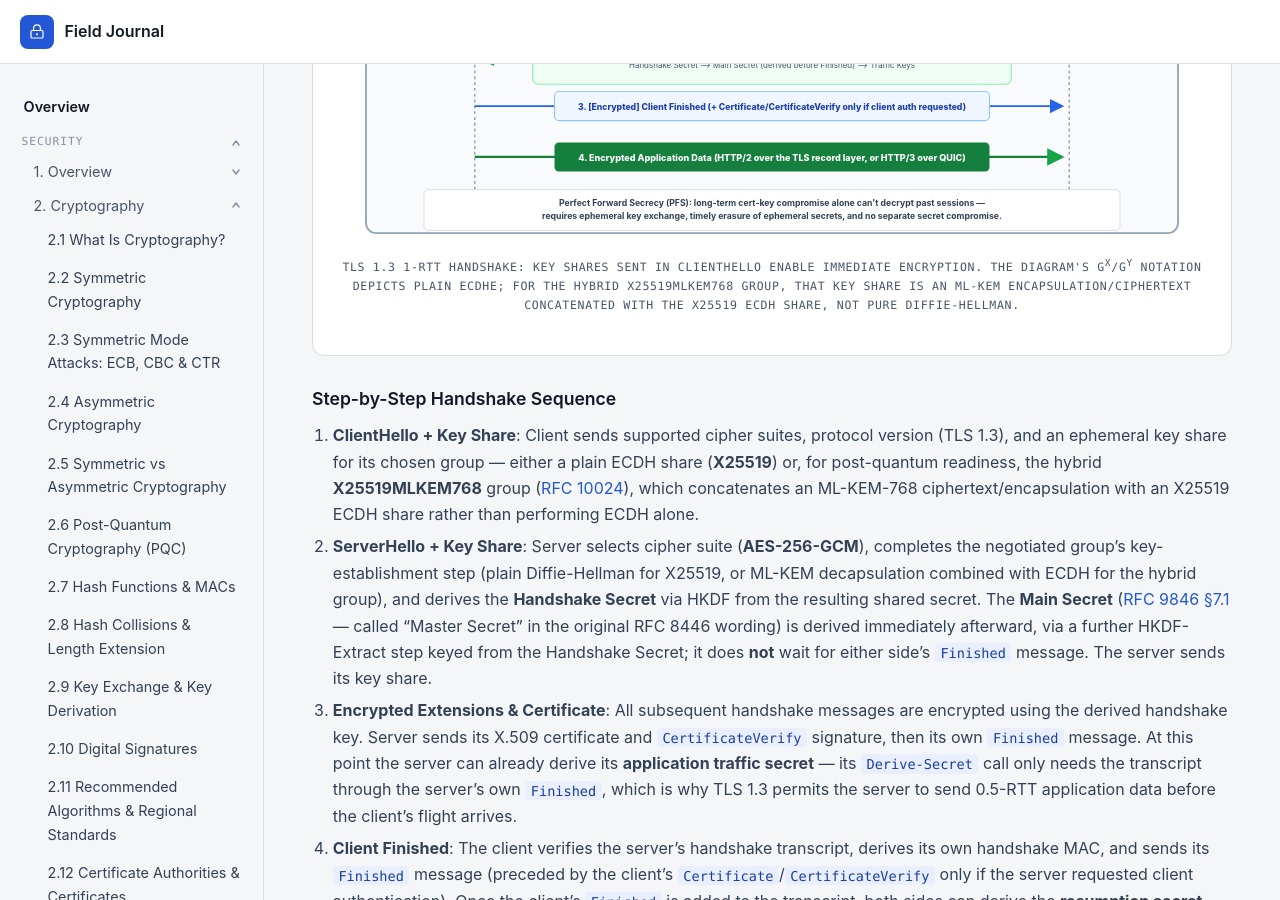
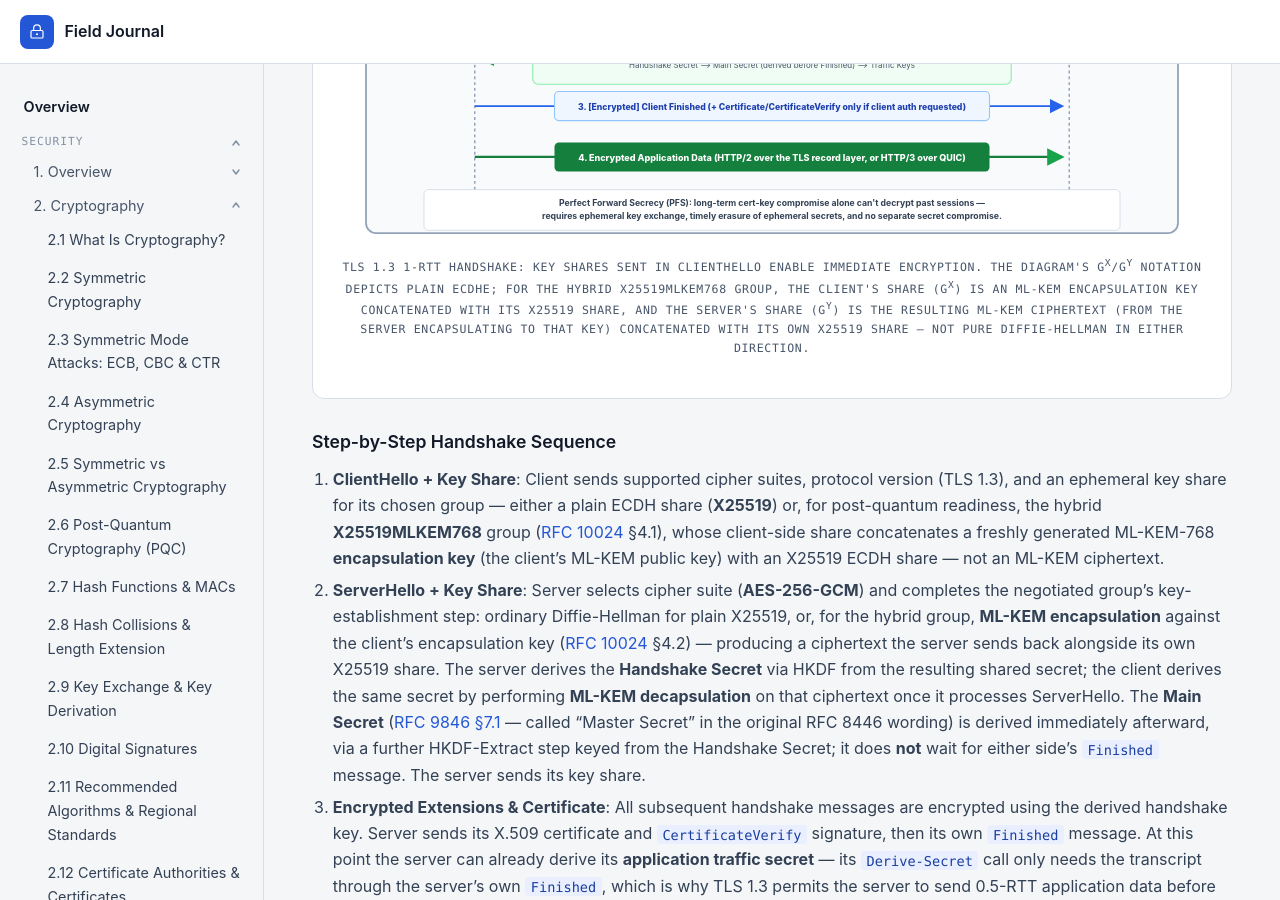
Before and after one commit to llody9977/journal, a Jekyll site: the page built from topics/tls-ssl-handshake.md, in a window 1280 px wide and 900 px high, scrolled down 796 px. Built offline with Jekyll 4.4.1, drawn with Linux system fonts in a browser that asks for light colours.

Commit message:
Fix reversed ML-KEM encapsulation/decapsulation direction in TLS hybrid key exchange
The client sends its ML-KEM encapsulation key (public key), not a ciphertext; the server encapsulates against it and returns the ciphertext; the client decapsulates. My prior fix had this backwards. Verified against the live RFC 10024 text (sections 4.1-4.2) before correcting the handshake steps and diagram caption. Also fixes the BLS signatures reference label from 'IETF CFRG Draft' to 'IRTF/CFRG Internet-Draft' since CFRG operates under the IRTF stream, not IETF.

```diff
--- a/topics/tls-ssl-handshake.md
+++ b/topics/tls-ssl-handshake.md
@@ -17,13 +17,13 @@ Unlike a **full** TLS 1.2 handshake, which required 2 round-trips (2-RTT) before
 
 <div class="diagram-frame">
   <img src="{{ '/assets/img/tls-handshake.svg' | relative_url }}" alt="TLS 1.3 1-RTT handshake sequence diagram between Client, Server, and CA.">
-  <p class="diagram-caption">TLS 1.3 1-RTT Handshake: key shares sent in ClientHello enable immediate encryption. The diagram's g<sup>x</sup>/g<sup>y</sup> notation depicts plain ECDHE; for the hybrid X25519MLKEM768 group, that key share is an ML-KEM encapsulation/ciphertext concatenated with the X25519 ECDH share, not pure Diffie-Hellman.</p>
+  <p class="diagram-caption">TLS 1.3 1-RTT Handshake: key shares sent in ClientHello enable immediate encryption. The diagram's g<sup>x</sup>/g<sup>y</sup> notation depicts plain ECDHE; for the hybrid X25519MLKEM768 group, the client's share (g<sup>x</sup>) is an ML-KEM encapsulation key concatenated with its X25519 share, and the server's share (g<sup>y</sup>) is the resulting ML-KEM ciphertext (from the server encapsulating to that key) concatenated with its own X25519 share — not pure Diffie-Hellman in either direction.</p>
 </div>
 
 ### Step-by-Step Handshake Sequence
 
-1. **ClientHello + Key Share**: Client sends supported cipher suites, protocol version (TLS 1.3), and an ephemeral key share for its chosen group — either a plain ECDH share (**X25519**) or, for post-quantum readiness, the hybrid **X25519MLKEM768** group ([RFC 10024](https://www.rfc-editor.org/info/rfc10024/)), which concatenates an ML-KEM-768 ciphertext/encapsulation with an X25519 ECDH share rather than performing ECDH alone.
-2. **ServerHello + Key Share**: Server selects cipher suite (**AES-256-GCM**), completes the negotiated group's key-establishment step (plain Diffie-Hellman for X25519, or ML-KEM decapsulation combined with ECDH for the hybrid group), and derives the **Handshake Secret** via HKDF from the resulting shared secret. The **Main Secret** ([RFC 9846 §7.1](https://www.rfc-editor.org/rfc/rfc9846.html#section-7.1) — called "Master Secret" in the original RFC 8446 wording) is derived immediately afterward, via a further HKDF-Extract step keyed from the Handshake Secret; it does **not** wait for either side's `Finished` message. The server sends its key share.
+1. **ClientHello + Key Share**: Client sends supported cipher suites, protocol version (TLS 1.3), and an ephemeral key share for its chosen group — either a plain ECDH share (**X25519**) or, for post-quantum readiness, the hybrid **X25519MLKEM768** group ([RFC 10024](https://www.rfc-editor.org/info/rfc10024/) §4.1), whose client-side share concatenates a freshly generated ML-KEM-768 **encapsulation key** (the client's ML-KEM public key) with an X25519 ECDH share — not an ML-KEM ciphertext.
+2. **ServerHello + Key Share**: Server selects cipher suite (**AES-256-GCM**) and completes the negotiated group's key-establishment step: ordinary Diffie-Hellman for plain X25519, or, for the hybrid group, **ML-KEM encapsulation** against the client's encapsulation key ([RFC 10024](https://www.rfc-editor.org/info/rfc10024/) §4.2) — producing a ciphertext the server sends back alongside its own X25519 share. The server derives the **Handshake Secret** via HKDF from the resulting shared secret; the client derives the same secret by performing **ML-KEM decapsulation** on that ciphertext once it processes ServerHello. The **Main Secret** ([RFC 9846 §7.1](https://www.rfc-editor.org/rfc/rfc9846.html#section-7.1) — called "Master Secret" in the original RFC 8446 wording) is derived immediately afterward, via a further HKDF-Extract step keyed from the Handshake Secret; it does **not** wait for either side's `Finished` message. The server sends its key share.
 3. **Encrypted Extensions & Certificate**: All subsequent handshake messages are encrypted using the derived handshake key. Server sends its X.509 certificate and `CertificateVerify` signature, then its own `Finished` message. At this point the server can already derive its **application traffic secret** — its `Derive-Secret` call only needs the transcript through the server's own `Finished`, which is why TLS 1.3 permits the server to send 0.5-RTT application data before the client's flight arrives.
 4. **Client Finished**: The client verifies the server's handshake transcript, derives its own handshake MAC, and sends its `Finished` message (preceded by the client's `Certificate`/`CertificateVerify` only if the server requested client authentication). Once the client's `Finished` is added to the transcript, both sides can derive the **resumption secret**, which specifically requires the transcript through the *client's* `Finished` (unlike the application traffic secrets, which only needed the transcript through the server's `Finished`) — this client flight happens *before* ordinary bidirectional application data, per [RFC 9846](https://www.rfc-editor.org/rfc/rfc9846.html).
 
```
Also changed, not shown: topics/blockchain-cryptography.md (+1 -1 lines).
